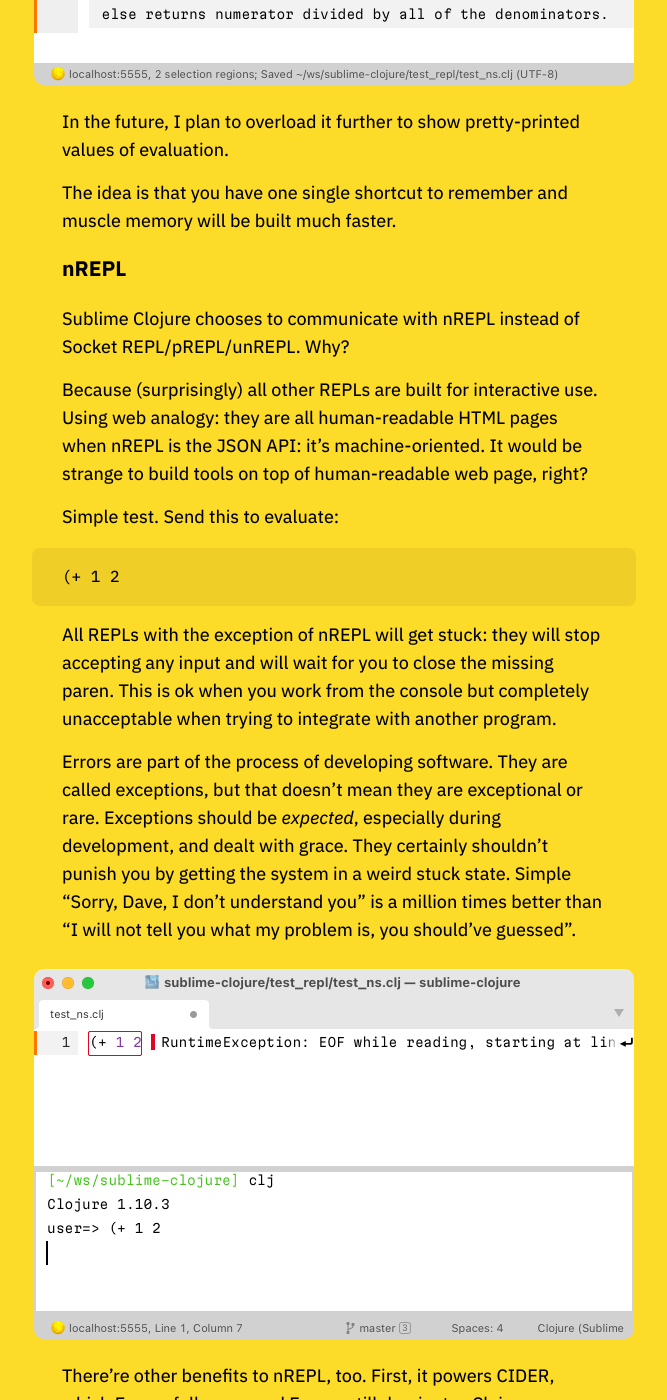
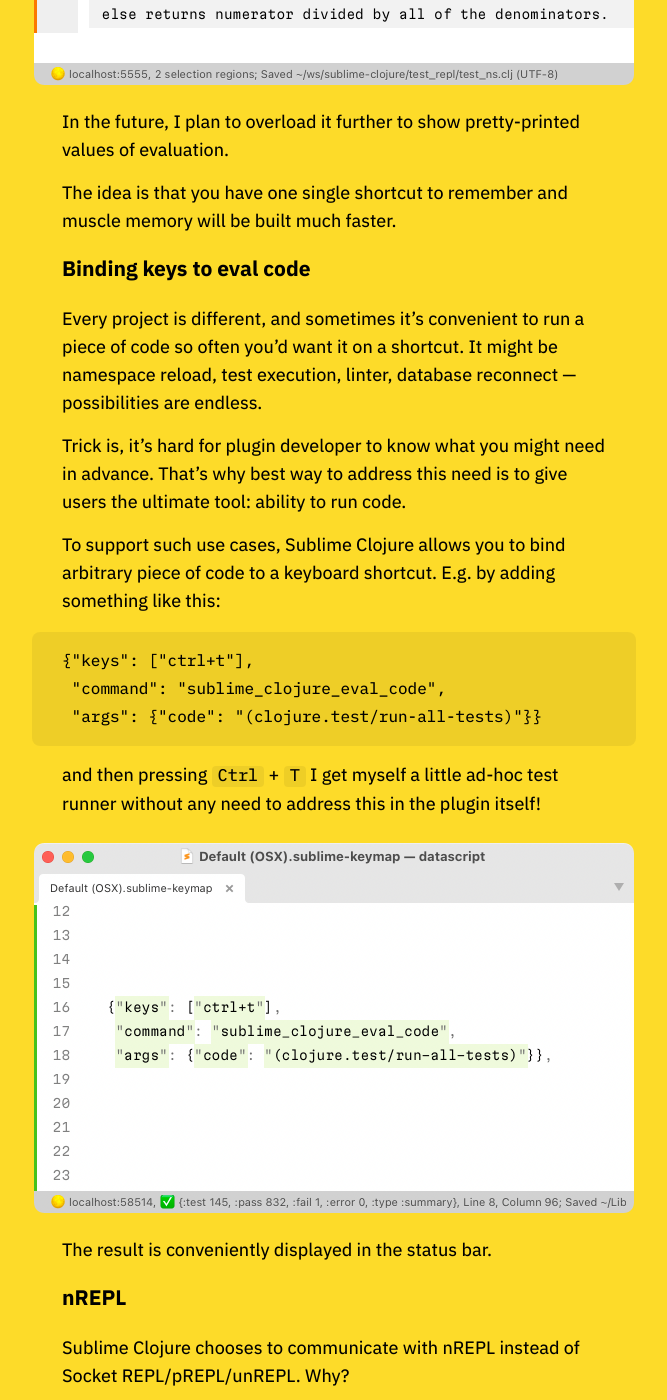
Before and after one commit to tonsky/tonsky.github.io, a Jekyll site: the page built from _posts/2021-10-25-sublime-clojure.md, in a window 1280 px wide and 1400 px high, scrolled down 10056 px. Shown: the whole window, without its empty margins (307-974 px from the left). Built offline with Jekyll 4.4.1, drawn with Linux system fonts in a browser that asks for light colours.

Commit message:
Binding keys to eval code

````diff
--- a/_posts/2021-10-25-sublime-clojure.md
+++ b/_posts/2021-10-25-sublime-clojure.md
@@ -179,6 +179,28 @@
 
 The idea is that you have one single shortcut to remember and muscle memory will be built much faster.
 
+### Binding keys to eval code
+
+Every project is different, and sometimes it’s convenient to run a piece of code so often you’d want it on a shortcut. It might be namespace reload, test execution, linter, database reconnect — possibilities are endless.
+
+Trick is, it’s hard for plugin developer to know what you might need in advance. That’s why best way to address this need is to give users the ultimate tool: ability to run code.
+
+To support such use cases, Sublime Clojure allows you to bind arbitrary piece of code to a keyboard shortcut. E.g. by adding something like this:
+
+```
+{"keys": ["ctrl+t"],
+ "command": "sublime_clojure_eval_code",
+ "args": {"code": "(clojure.test/run-all-tests)"}}
+```
+
+and then pressing `Ctrl` + `T` I get myself a little ad-hoc test runner without any need to address this in the plugin itself!
+
+<figure>
+    <img src="./eval_code.png" alt="Eval Code">
+</figure>
+
+The result is conveniently displayed in the status bar.
+
 ### nREPL
 
 Sublime Clojure chooses to communicate with nREPL instead of Socket REPL/pREPL/unREPL. Why?
````
Also changed, not shown: blog/sublime-clojure/eval_code.png (added).
